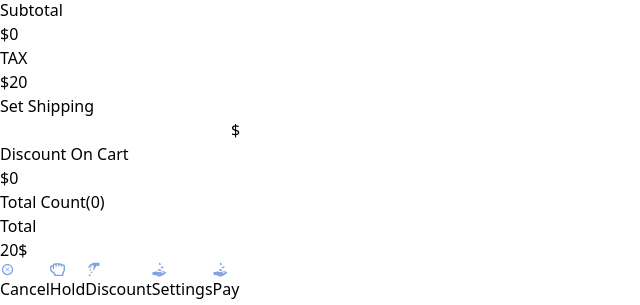
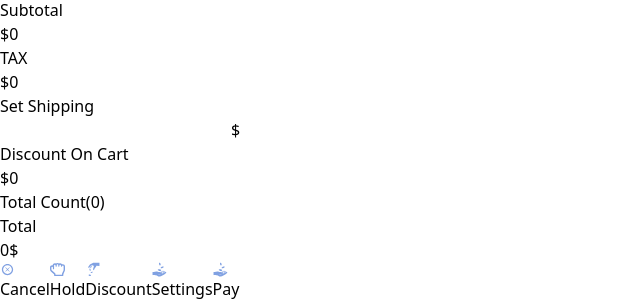
Before and after one commit to morshed0099/sell-management, a React (Vite) app: page /sell in a window 1280 px wide. Shown: the part 447-752 px from the top of the page, without its empty margins (0-640 px from the left). Built offline with nearby package versions, Linux system fonts and the light colour scheme.

Commit message:
tax appying successfully

```diff
--- a/src/components/layout/SellPageLayout.jsx
+++ b/src/components/layout/SellPageLayout.jsx
@@ -16,7 +16,7 @@ const SellPageLayout = () => {
   const [discount, setDiscount] = useState(0);
 
   // tax information is commeing from taxtype componet with connected modal footer seting button
-  const [tax, setTax] = useState(null);
+  const [tax, setTax] = useState({ });
 
   // calculate card total product and existing produt will be not duplicate and quantity will be increasing
   let array = [];
@@ -50,7 +50,11 @@ const SellPageLayout = () => {
             addToCart?.map((product, idx) => (
               <CartList key={idx} product={product} />
             ))}
-          <TotalPrice addToCart={addToCart} discount={discount} />
+
+          {/* totap price page collec data from modal and other page for calculating
+            those page are discoung taxtype and also collect product   */}
+
+          <TotalPrice tax={tax} addToCart={addToCart} discount={discount} />
 
           {/* sell page footer connected with modal  */}
           <CartFooter setDiscount={setDiscount} setTax={setTax} />
--- a/src/components/ui/TaxType.jsx
+++ b/src/components/ui/TaxType.jsx
@@ -2,7 +2,7 @@ import { useState } from "react";
 import Button from "./Button";
 
 // eslint-disable-next-line react/prop-types
-const TaxType = ({setModalProps,setTax}) => {
+const TaxType = ({ setModalProps, setTax }) => {
   const [taxOn, setTaxOn] = useState(null);
   const [taxType, setType] = useState(null);
   const [taxOption, setTaxOption] = useState("Tax On");
@@ -12,8 +12,8 @@ const TaxType = ({setModalProps,setTax}) => {
       taxOn,
       taxType,
     };
-    setTax(tax)
-    setModalProps(null)
+    setTax(tax);
+    setModalProps(null);
   };
 
   return (
--- a/src/components/ui/TotalPrice.jsx
+++ b/src/components/ui/TotalPrice.jsx
@@ -3,16 +3,30 @@
 import { useState } from "react";
 
 // eslint-disable-next-line react/prop-types
-const TotalPrice = ({ addToCart, discount }) => {
+const TotalPrice = ({ addToCart, discount, tax }) => {
+  const { taxOn, taxType } = tax;
   const [shipping, setShipping] = useState(0);
-  let tax;
-  const TaxType = "export";
-  const taxOn = "before discount";
 
-  if (TaxType && TaxType === "export") {
-    tax = 20;
-  } else {
-    tax = 40;
+  // taxOn,
+  // taxType,
+  // taxOn
+  // :
+  // "after"
+  // taxType
+  // :
+  // "inclusive"
+  //   taxOn
+  // :
+  // "before"
+  // taxType
+  // :
+  // "exclusive"
+
+  let taxs = 0;
+  if (taxType && taxType === "exclusive") {
+    taxs = 20;
+  } else if (taxType && taxType === "inclusive") {
+    taxs = 40;
   }
 
   let subTotal = 0;
@@ -20,24 +34,25 @@ const TotalPrice = ({ addToCart, discount }) => {
     (curren, total) => (subTotal = curren + total.price),
     0
   );
-  if (taxOn && taxOn === "before discount") {
-    total = subTotal + tax;
+  if (taxOn && taxOn === "before") {
+    total = subTotal + taxs;
+  }
+  if (taxOn && taxOn === "after") {
+    total = subTotal + taxs;
   }
   // discount calculate and shipping charge
   if (discount && discount.type === "Flat") {
     total = subTotal - discount.amount;
-    console.log(subTotal, "dfg");
   }
   if (discount && discount.type !== "Flat") {
     total = subTotal - (subTotal * discount.amount) / 100;
-    console.log(subTotal, "try");
   }
 
   return (
     <>
       <div className="flex justify-end">
         <div>
-          <div className="flex mt-4 px-2 justify-end ">
+          <div className="flex  mt-4 px-2 justify-end ">
             <div className="border-b w-full border-t px-4 flex items-center justify-between">
               <p className="text-[12px] text-[#8a96a0]">Subtotal </p>
               <p>${subTotal}</p>
@@ -46,7 +61,7 @@ const TotalPrice = ({ addToCart, discount }) => {
           <div className="flex px-2   justify-end">
             <div className="border-b px-4 w-full flex items-center justify-between gap-20 ">
               <p className="text-[12px] text-[#8a96a0]">TAX </p>
-              <p>${tax}</p>
+              <p>${taxs}</p>
             </div>
           </div>
           <div className="flex px-2 justify-end">
@@ -88,8 +103,8 @@ const TotalPrice = ({ addToCart, discount }) => {
         </div>
         <div>
           <p className="text-1xxl font-semibold text-[#3674d9]">
-            {(shipping && shipping > 0) || (subTotal && subTotal > 0 || total)
-              ? total + shipping || subTotal + shipping
+            {(shipping && shipping > 0) || (subTotal && subTotal > 0) || total
+              ? total + shipping + taxs || subTotal + shipping + taxs
               : 0}
             $
           </p>
```
